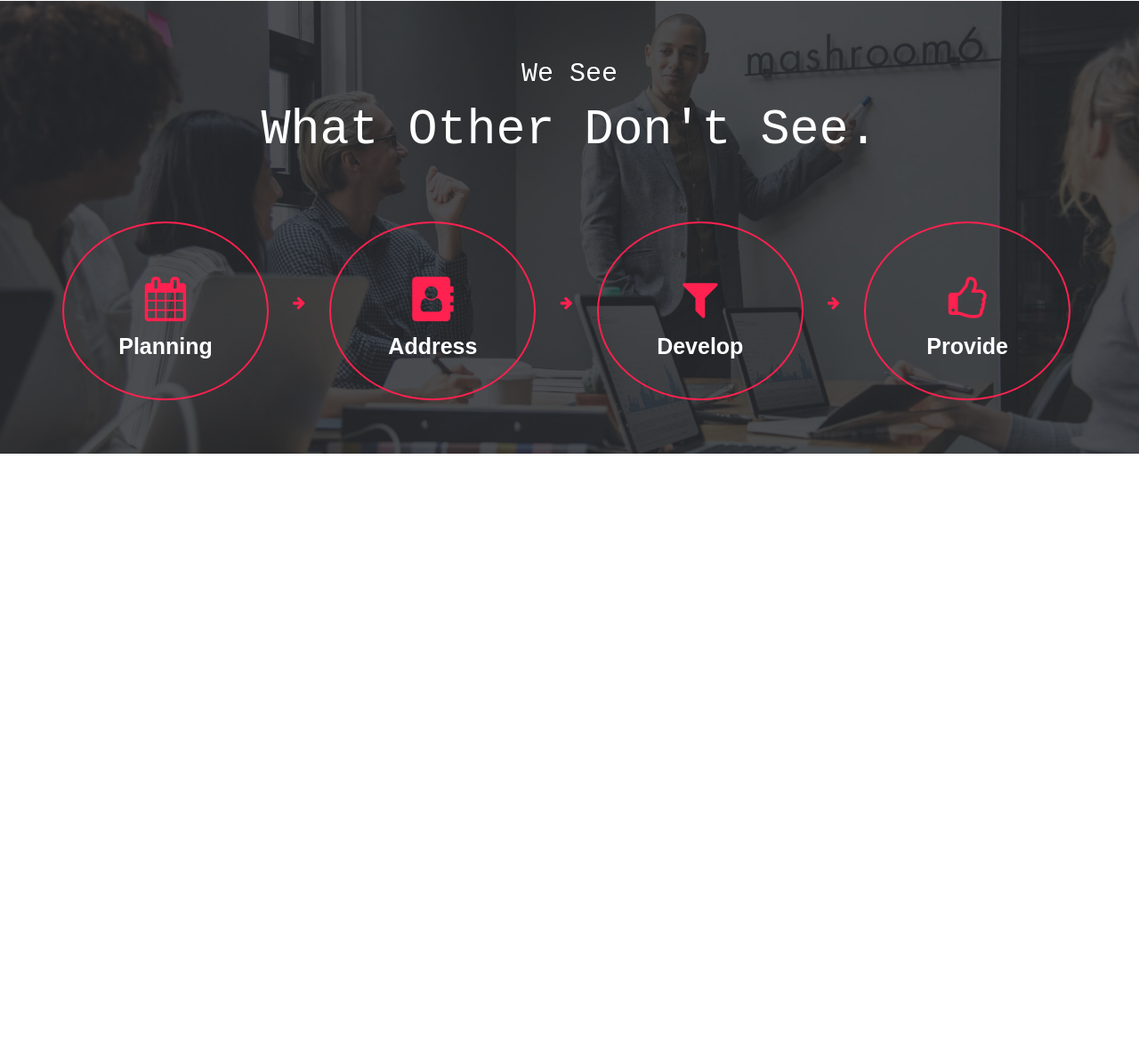
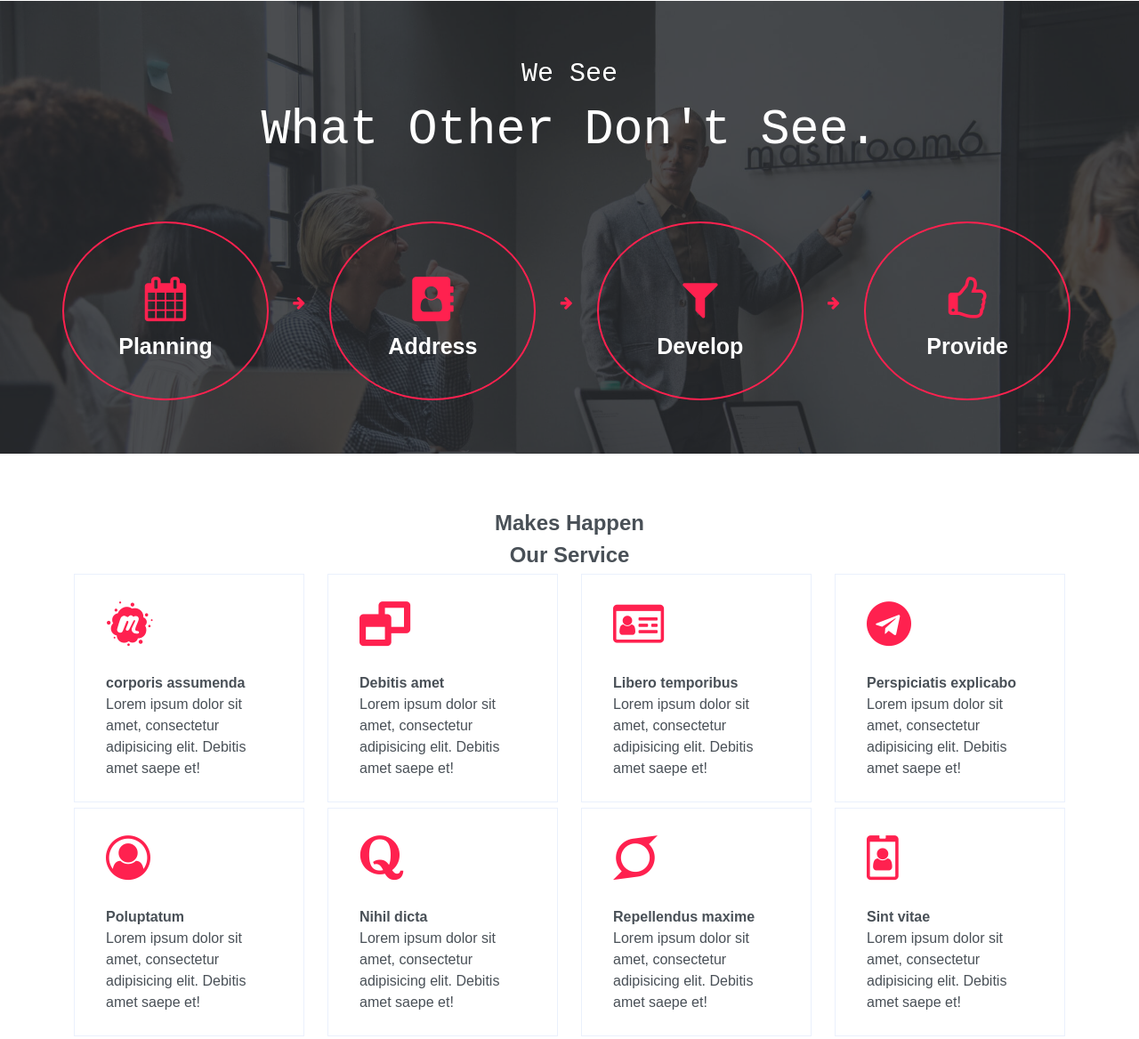
Before and after one commit to rodelatareen/creative_studio, a plain HTML site: page index.html in a window 1280 px wide. Shown: the part 1248-2416 px from the top of the page at 89% size. Before the commit the page ends 1758 px from the top, so only its background shows below. Drawn offline with Linux system fonts and the light colour scheme.

Commit message:
servicepart

```diff
--- a/index.html
+++ b/index.html
@@ -11,7 +11,7 @@
 </head>
 
 <body>
-    <section class="header">
+    <section class="header" id="home">
         <div class="container">
             <div class="navbar">
                 <div class="logo">
@@ -19,8 +19,8 @@
                 </div>
                 <div class="navlist">
                     <ul>
-                        <li><a href="">Home</a></li>
-                        <li><a href="">About</a></li>
+                        <li><a href="#home">Home</a></li>
+                        <li><a href="#about">About</a></li>
                         <li><a href="">Servies</a></li>
                         <li><a href="">Portfolio</a></li>
                         <li><a href="">Team</a></li>
@@ -85,7 +85,7 @@
         </div>
     </section>
 
-    <section class="see">
+    <section class="see" id="about">
         <div class="shade">
             <div class="container">
                 <h2>We See</h2>
@@ -127,6 +127,60 @@
 
     </section>
 
+    <section id="service">
+        <div class="container">
+            <h2>Makes Happen</h2>
+            <h1>Our Service</h1>
+            <div class="row">
+                <div class="box1">
+                    <i class="fa fa-meetup" aria-hidden="true"></i>
+                    <h3>corporis assumenda</h3>
+                    <p>Lorem ipsum dolor sit amet, consectetur adipisicing elit. Debitis amet saepe et!</p>
+                </div>
+                <div class="box1">
+                    <i class="fa fa-window-restore" aria-hidden="true"></i>
+                    <h3>Debitis amet</h3>
+                    <p>Lorem ipsum dolor sit amet, consectetur adipisicing elit. Debitis amet saepe et!</p>
+                </div>
+                <div class="box1">
+                    <i class="fa fa-id-card-o" aria-hidden="true"></i>
+                    <h3>Libero temporibus</h3>
+                    <p>Lorem ipsum dolor sit amet, consectetur adipisicing elit. Debitis amet saepe et!</p>
+                </div>
+                <div class="box1">
+                    <i class="fa fa-telegram" aria-hidden="true"></i>
+                    <h3>Perspiciatis explicabo</h3>
+                    <p>Lorem ipsum dolor sit amet, consectetur adipisicing elit. Debitis amet saepe et!</p>
+                </div>
+            </div>
+
+            <div>
+                <div class="row">
+                    <div class="box1">
+                        <i class="fa fa-user-circle-o" aria-hidden="true"></i>
+                        <h3>Poluptatum</h3>
+                        <p>Lorem ipsum dolor sit amet, consectetur adipisicing elit. Debitis amet saepe et!</p>
+                    </div>
+                    <div class="box1">
+                        <i class="fa fa-quora" aria-hidden="true"></i>
+                        <h3>Nihil dicta</h3>
+                        <p>Lorem ipsum dolor sit amet, consectetur adipisicing elit. Debitis amet saepe et!</p>
+                    </div>
+                    <div class="box1">
+                        <i class="fa fa-superpowers" aria-hidden="true"></i>
+                        <h3>Repellendus maxime</h3>
+                        <p>Lorem ipsum dolor sit amet, consectetur adipisicing elit. Debitis amet saepe et!</p>
+                    </div>
+                    <div class="box1">
+                        <i class="fa fa-id-badge" aria-hidden="true"></i>
+                        <h3>Sint vitae</h3>
+                        <p>Lorem ipsum dolor sit amet, consectetur adipisicing elit. Debitis amet saepe et!</p>
+                    </div>
+                </div>
+            </div>
+        </div>
+    </section>
+
 </body>
 
 </html>
--- a/style.css
+++ b/style.css
@@ -248,7 +248,7 @@ p {
     background-image: url(imgs/section.jpg);
     background-size: cover;
     background-repeat: no-repeat;
-    background-position: center;
+    background-position: fixed;
 }
 
 .shade {
@@ -316,3 +316,84 @@ p {
     text-align: center;
     color: #FF214F;
 }
+
+
+#service {
+    text-align: center;
+}
+
+.row {
+    display: flex;
+    text-align: left;
+}
+
+.box1 {
+    width: 25%;
+    border: 1px solid #EAF0FC;
+    margin: 3px 13px;
+    padding: 30px 35px 25px;
+}
+
+.fa.fa-meetup {
+    text-align: center;
+    color: #FF214F;
+    padding-bottom: 30px;
+    font-size: 50px;
+
+}
+
+.fa.fa-window-restore {
+    text-align: center;
+    color: #FF214F;
+    padding-bottom: 30px;
+    font-size: 50px;
+}
+
+.fa.fa-id-card-o {
+    text-align: center;
+    color: #FF214F;
+    padding-bottom: 30px;
+    font-size: 50px;
+}
+
+.fa.fa-telegram {
+    text-align: center;
+    color: #FF214F;
+    padding-bottom: 30px;
+    font-size: 50px;
+}
+
+.fa.fa-user-circle-o {
+    text-align: center;
+    color: #FF214F;
+    padding-bottom: 30px;
+    font-size: 50px;
+}
+
+.fa.fa-quora {
+    text-align: center;
+    color: #FF214F;
+    padding-bottom: 30px;
+    font-size: 50px;
+}
+
+.fa.fa-superpowers {
+    text-align: center;
+    color: #FF214F;
+    padding-bottom: 30px;
+    font-size: 50px;
+}
+
+.fa.fa-id-badge {
+    text-align: center;
+    color: #FF214F;
+    padding-bottom: 30px;
+    font-size: 50px;
+}
+
+.box1 h3 {
+
+    font-size: 1em;
+
+
+}
```
